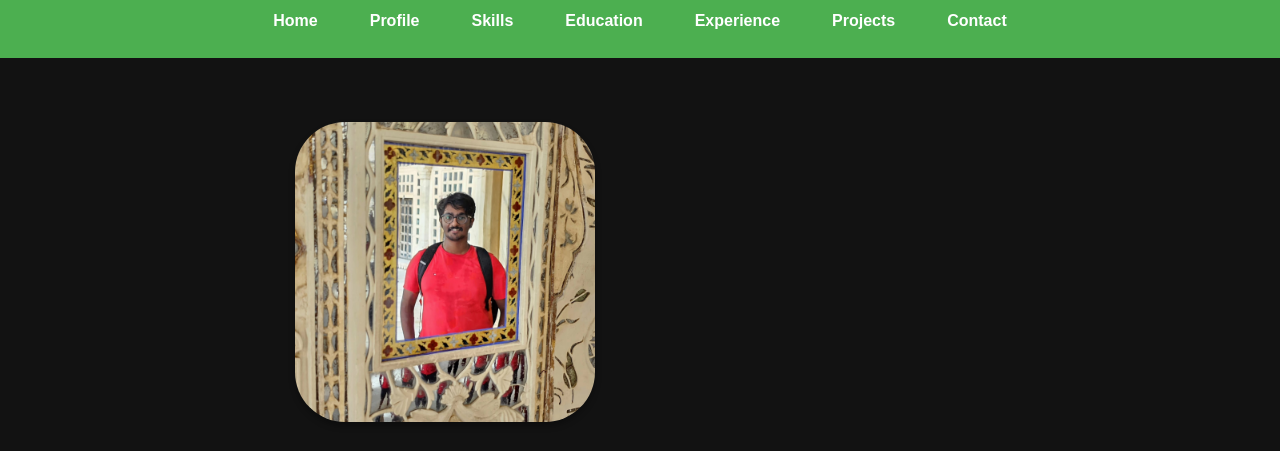
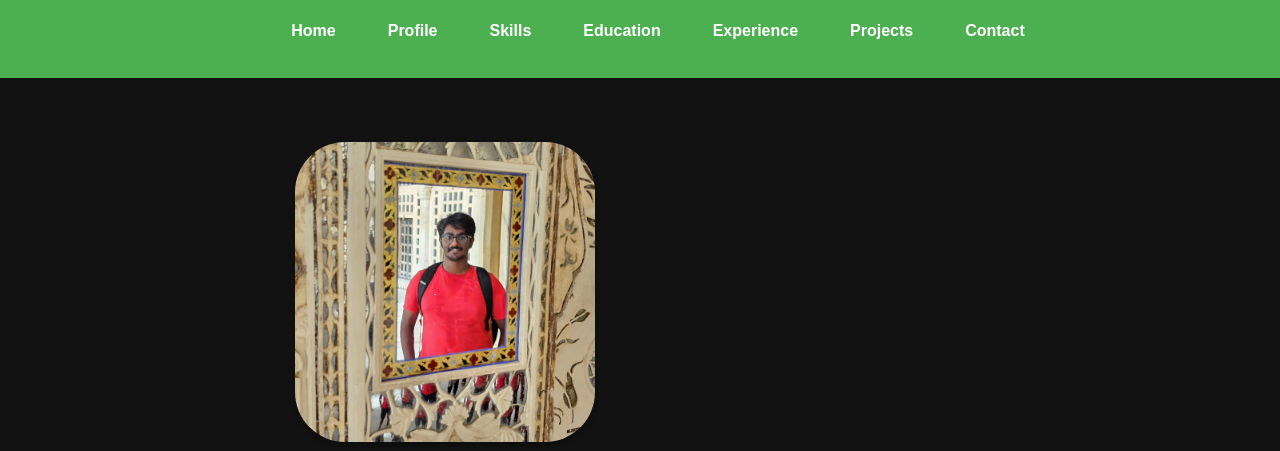
Before and after one commit to bryanstanleyyy/Bryan-Website, a plain HTML site: page index.html in a window 1280 px wide. Shown: the part 83-534 px from the top of the page. Drawn offline with Linux system fonts and the light colour scheme.

Commit message:
Updated local files

```diff
--- a/styles.css
+++ b/styles.css
@@ -13,10 +13,10 @@ html, body {
     width: 100%;
 }
 
-/* Consistent alignment and padding for all sections */
+/* Ensure the main content (section) is aligned properly */
 section, main {
     padding: 2rem 5%; /* Consistent padding around all content */
-    max-width: 100%; /* Ensure content spans full width */
+    max-width: 100%; /* Allow content to use full width */
     margin: 0 auto; /* Center content horizontally */
 }
 
@@ -44,6 +44,7 @@ nav ul {
     justify-content: center; /* Center the links */
     gap: 1rem; /* Add space between the links */
     flex-wrap: wrap; /* Allow the links to wrap onto the next line if needed */
+    width: 100%; /* Make sure the links take up the full width */
 }
 
 nav ul li {
@@ -57,6 +58,9 @@ nav ul li a {
     padding: 0.5rem 1rem;
     border: 2px solid transparent;
     transition: all 0.3s ease;
+    font-size: 1rem; /* Default font size */
+    width: 100%; /* Ensure the links take up the full available width */
+    display: inline-block; /* Make links behave like blocks */
 }
 
 nav ul li a:hover {
```
